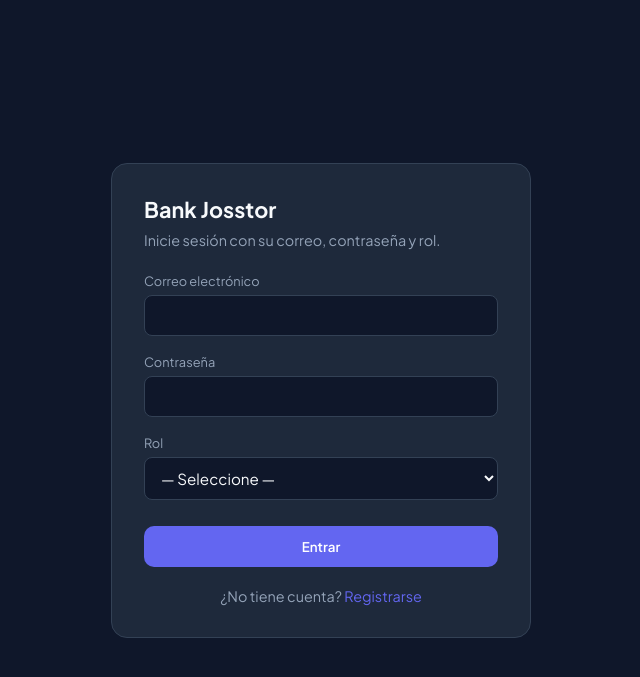
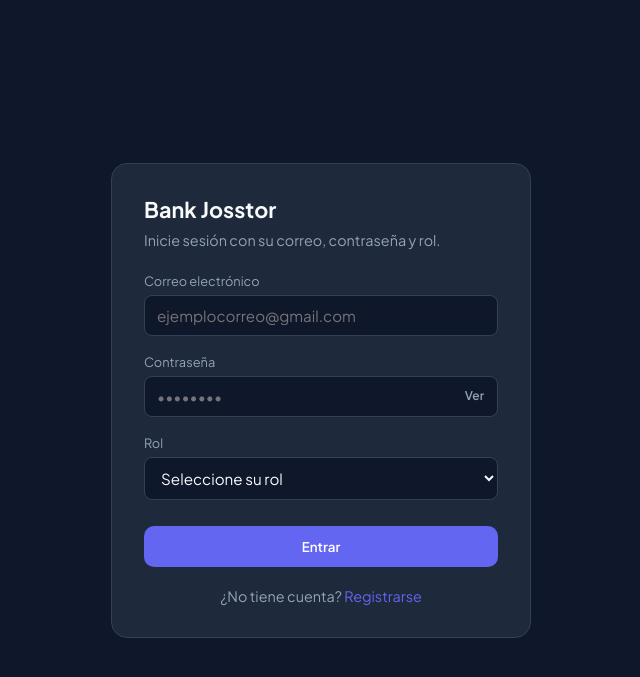
Before and after one commit to GhelfoTech/Bank_PHP, a PHP site: page / in a window 1280 px wide. Shown: the top 677 px of the page, without its empty margins (319-959 px from the left). Run offline with PHP 8.4, Linux system fonts and the light colour scheme.

Commit message:
Update View Login/Register

```diff
--- a/src/views/login.php
+++ b/src/views/login.php
@@ -13,8 +13,18 @@
         .auth-card p.sub { color: var(--text-muted); font-size: 0.9rem; margin-bottom: 24px; }
         .auth-field { margin-bottom: 18px; }
         .auth-field label { display: block; font-size: 0.8rem; color: var(--text-muted); margin-bottom: 6px; }
-        .auth-field input, .auth-field select { width: 100%; padding: 10px 12px; border-radius: 8px; border: 1px solid #334155; background: #0f172a; color: var(--text); font-size: 0.95rem; }
+        .auth-field input, .auth-field select { width: 100%; padding: 10px 12px; border-radius: 8px; border: 1px solid #334155; background: #0f172a; color: var(--text); font-size: 0.95rem; box-sizing: border-box; }
         .auth-field input:focus, .auth-field select:focus { outline: none; border-color: var(--accent); }
+        .auth-password-wrap { position: relative; width: 100%; }
+        .auth-password-wrap input { padding-right: 4.25rem; }
+        .auth-password-toggle {
+            position: absolute; right: 6px; top: 50%; transform: translateY(-50%);
+            border: none; background: transparent; color: var(--text-muted);
+            font-size: 0.75rem; font-weight: 600; font-family: inherit; cursor: pointer;
+            padding: 6px 8px; border-radius: 6px; line-height: 1.2;
+        }
+        .auth-password-toggle:hover { color: var(--accent); background: rgba(148, 163, 184, 0.12); }
+        .auth-password-toggle:focus { outline: none; color: var(--accent); box-shadow: 0 0 0 2px rgba(56, 189, 248, 0.35); }
         .auth-btn { width: 100%; padding: 12px; border: none; border-radius: 10px; background: var(--accent); color: var(--white); font-weight: 600; cursor: pointer; margin-top: 8px; }
         .auth-btn:hover { filter: brightness(1.08); }
         .auth-links { margin-top: 20px; text-align: center; font-size: 0.9rem; color: var(--text-muted); }
@@ -43,16 +53,21 @@
                 <div class="auth-field">
                     <label for="email">Correo electrónico</label>
                     <input type="email" id="email" name="email" required maxlength="120"
+                           placeholder="ejemplocorreo@gmail.com"
                            value="<?php echo htmlspecialchars((string) ($_POST['email'] ?? ''), ENT_QUOTES, 'UTF-8'); ?>">
                 </div>
                 <div class="auth-field">
                     <label for="password">Contraseña</label>
-                    <input type="password" id="password" name="password" required minlength="6" autocomplete="current-password">
+                    <div class="auth-password-wrap">
+                        <input type="password" id="password" name="password" required minlength="6" autocomplete="current-password"
+                               placeholder="••••••••">
+                        <button type="button" class="auth-password-toggle" id="toggle-password" data-target="password" aria-pressed="false" aria-label="Mostrar contraseña">Ver</button>
+                    </div>
                 </div>
                 <div class="auth-field">
                     <label for="rol">Rol</label>
-                    <select id="rol" name="rol" required>
-                        <option value="">— Seleccione —</option>
+                    <select id="rol" name="rol" required title="Seleccione su rol">
+                        <option value="" hidden disabled <?php echo empty($_POST['rol'] ?? '') ? 'selected' : ''; ?>>Seleccione su rol</option>
                         <option value="cliente" <?php echo (($_POST['rol'] ?? '') === 'cliente') ? 'selected' : ''; ?>>Cliente</option>
                         <option value="administrador" <?php echo (($_POST['rol'] ?? '') === 'administrador') ? 'selected' : ''; ?>>Administrador</option>
                     </select>
@@ -65,5 +80,21 @@
             </div>
         </div>
     </div>
+    <script>
+        (function () {
+            document.querySelectorAll('.auth-password-toggle').forEach(function (btn) {
+                btn.addEventListener('click', function () {
+                    var id = btn.getAttribute('data-target');
+                    var input = id ? document.getElementById(id) : null;
+                    if (!input) return;
+                    var visible = input.getAttribute('type') === 'text';
+                    input.setAttribute('type', visible ? 'password' : 'text');
+                    btn.setAttribute('aria-pressed', visible ? 'false' : 'true');
+                    btn.setAttribute('aria-label', visible ? 'Mostrar contraseña' : 'Ocultar contraseña');
+                    btn.textContent = visible ? 'Ver' : 'Ocultar';
+                });
+            });
+        })();
+    </script>
 </body>
 </html>
```
Also changed, not shown: src/views/registro.php (+38 -6 lines).
